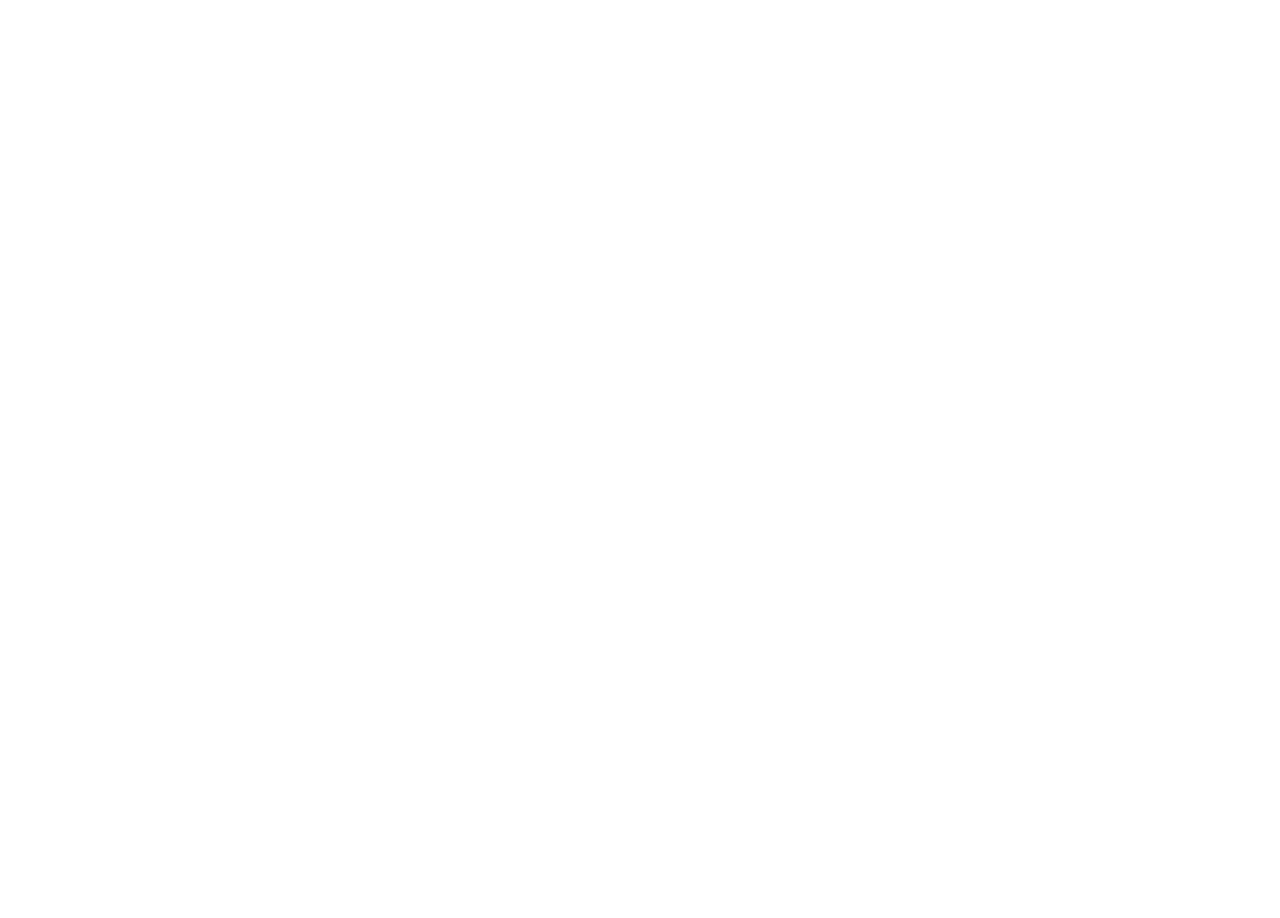
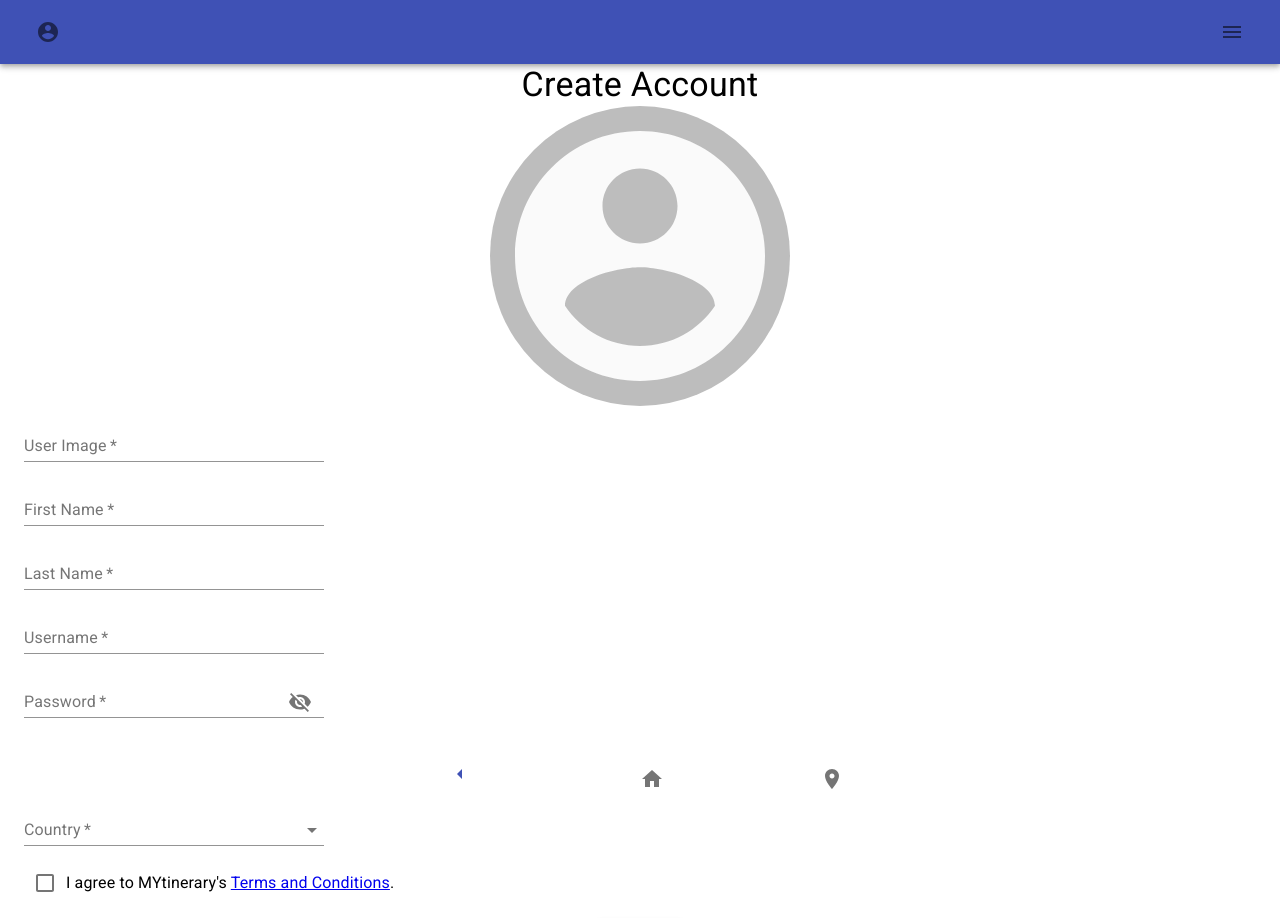
Before and after one commit to UliKuch/Ubiqum_MYtinerary_ReactApp, a React (Create React App) app: page /create-account in a window 1280 px wide. Shown: the top 918 px of the page. Before the commit the page ends 800 px from the top, so only its background shows below. Built offline with nearby package versions, Linux system fonts and the light colour scheme.

Commit message:
Add creat account page

```diff
--- a/src/App.js
+++ b/src/App.js
@@ -4,6 +4,7 @@
 import Landing from './screen/Landing.js';
 import Cities from './screen/Cities.js';
 import City from './screen/City.js';
+import CreateAccount from './screen/CreateAccount'
 
 export default class App extends React.Component {
   render() {
@@ -14,6 +15,7 @@
             <Route exact path='/' component={Landing} />
             <Route exact path='/cities' component={Cities} />
             <Route path='/cities/:city' component={City} />
+            <Route path='/create-account' component={CreateAccount} />
           </Switch>
         </div>
       </BrowserRouter>
--- a/src/component/Navbar.js
+++ b/src/component/Navbar.js
@@ -35,9 +35,11 @@
   // for drop down functionality
   const [anchorEl1, setAnchorEl1] = React.useState(null);
   const [anchorEl2, setAnchorEl2] = React.useState(null);
+
   const handleClick = (event, setAnchorEl) => {;
     setAnchorEl(event.currentTarget);
   };
+
   const handleClose = (setAnchorEl) => {
     setAnchorEl(null);
   };
@@ -70,10 +72,18 @@
               open={Boolean(anchorEl1)}
               onClose={() => handleClose(setAnchorEl1)}
             >
-              <MenuItem onClick={() => handleClose(setAnchorEl1)}>
+              <MenuItem
+                component={Link}
+                to="/create-account"
+                selected={selectedMenuItem === "CreateAccount"}
+                onClick={() => handleClose(setAnchorEl1)}
+              >
                 Create Account
               </MenuItem>
-              <MenuItem onClick={() => handleClose(setAnchorEl1)}>
+              <MenuItem
+                selected={selectedMenuItem === "LogIn"}
+                onClick={() => handleClose(setAnchorEl1)}
+              >
                 Log In
               </MenuItem>
             </DropDownMenu>
--- /dev/null
+++ b/src/screen/CreateAccount.js
@@ -0,0 +1,283 @@
+import React from 'react';
+import { Link } from 'react-router-dom';
+
+import Navbar from '../component/Navbar'
+import Footer from '../component/Footer'
+
+// redux
+// import { connect } from "react-redux";
+import {  } from "../store/actions/cityActions";
+
+// Material-UI
+import {
+  Avatar,
+  Button,
+  Grid,
+  Typography,
+  TextField,
+  MenuItem,
+  InputLabel,
+  Input,
+  IconButton,
+  InputAdornment,
+  FormControl,
+  FormControlLabel,
+  Checkbox
+} from '@material-ui/core';
+import { makeStyles } from '@material-ui/core/styles';
+import {
+  Visibility,
+  VisibilityOff,
+  AccountCircle
+} from '@material-ui/icons';
+
+const countries = [
+  {
+    value: "France",
+    label: "France"
+  },
+  {
+    value: "Germany",
+    label: "Germany"
+  },
+  {
+    value: "Netherlands",
+    label: "Netherlands"
+  },
+  {
+    value: "Ireland",
+    label: "Ireland"
+  },
+  {
+    value: "Spain",
+    label: "Spain"
+  },
+  {
+    value: "United Kingdom",
+    label: "United Kingdom"
+  },
+  {
+    value: "United States",
+    label: "United States"
+  },
+  {
+    value: "Other",
+    label: "Other"
+  }
+]
+
+const useStyles = makeStyles(theme => ({
+  textField: {
+    margin: theme.spacing(1),
+    marginLeft: theme.spacing(3),
+    marginRight: theme.spacing(3),
+    maxWidth: 300
+  },
+  formContainer: {
+    display: "flex",
+    flexDirection: "column"
+  },
+  checkbox: {
+    margin: theme.spacing(1),
+    marginLeft: theme.spacing(3),
+    marginRight: theme.spacing(3),
+  },
+  avatar: {
+    width: 300,
+    height: 300,
+    alignSelf: "center"
+  },
+  submitButton: {
+    margin: theme.spacing(1),
+    alignSelf: "center"
+  }
+}));
+
+function CreateAccountForm() {
+  const classes = useStyles();
+
+  const [values, setValues] = React.useState({
+    country: "",
+    showPassword: false,
+    checked: false
+  });
+
+  const handleChangeTextField = name => event => {
+    setValues({ ...values, [name]: event.target.value });
+  };
+
+  const handleChangeCountry = name => event => {
+    setValues({ ...values, [name]: event.target.value });
+  };
+
+  const handleChangeCheckbox = name => event => {
+    setValues({ ...values, [name]: event.target.checked });
+  };
+
+  const handleClickShowPassword = () => {
+    setValues({ ...values, showPassword: !values.showPassword });
+  };
+
+  const handleMouseDownPassword = event => {
+    event.preventDefault();
+  };
+
+  const handleSubmit = event => {
+    console.log(values);
+    event.preventDefault();
+  }
+
+  return (
+    <form
+      className={classes.formContainer}
+      onSubmit={handleSubmit}
+    >
+      <Avatar className={classes.avatar}>
+        <AccountCircle style={{ fontSize: 300 }}/>
+      </Avatar>
+
+      <TextField
+        required
+        id="UserImage"
+        label="User Image"
+        placeholder="Enter URL to User Image"
+        className={classes.textField}
+        value={values.userImage}
+        onChange={handleChangeTextField("userImage")}
+      />
+
+      <TextField
+        required
+        id="FirstName"
+        label="First Name"
+        placeholder="Enter First Name"
+        className={classes.textField}
+        value={values.firstName}
+        onChange={handleChangeTextField("firstName")}
+      />
+
+      <TextField
+        required
+        id="LastName"
+        label="Last Name"
+        placeholder="Enter Last Name"
+        className={classes.textField}
+        value={values.lastName}
+        onChange={handleChangeTextField("lastName")}
+      />
+
+      <TextField
+        required
+        id="Username"
+        label="Username"
+        placeholder="Enter Username"
+        className={classes.textField}
+        value={values.username}
+        onChange={handleChangeTextField("username")}
+      />
+
+      <FormControl
+        required
+        id="Password"
+        className={classes.textField}
+        placeholder="Enter Password"
+      >
+        <InputLabel htmlFor="adornment-password">Password</InputLabel>
+        <Input
+          id="adornment-password"
+          type={values.showPassword ? "text" : "password"}
+          value={values.password}
+          onChange={handleChangeTextField("password")}
+          endAdornment={
+            <InputAdornment position="end">
+              <IconButton
+                aria-label="toggle password visibility"
+                onClick={handleClickShowPassword}
+                onMouseDown={handleMouseDownPassword}
+              >
+                {values.showPassword ? <Visibility /> : <VisibilityOff />}
+              </IconButton>
+            </InputAdornment>
+          }
+        />
+      </FormControl>
+
+      <TextField
+        required
+        id="Email"
+        label="E-Mail"
+        placeholder="Enter E-Mail"
+        className={classes.textField}
+        value={values.email}
+        onChange={handleChangeTextField("email")}
+      />
+
+      <TextField
+        required
+        select
+        id="Country"
+        label="Country"
+        placeholder="Choose Country"
+        className={classes.textField}
+        value={values.country}
+        onChange={handleChangeCountry("country")}
+
+      >
+        {countries.map(option => (
+          <MenuItem
+            key={option.value}
+            value={option.value}
+          >
+            {option.label}
+          </MenuItem>
+        ))}
+      </TextField>
+
+      <FormControlLabel
+        className={classes.checkbox}
+        control={
+          <Checkbox
+            required
+            checked={values.checked}
+            onChange={handleChangeCheckbox("checked")}
+            value="checked"
+          />
+        }
+        label={<label>I agree to MYtinerary's {<Link to="#">
+            Terms and Conditions</Link>}.</label>}
+      />
+
+      <Button
+        variant="contained"
+        color="secondary"
+        className={classes.submitButton}
+        type="submit"
+      >
+        Submit
+      </Button>
+
+    </form>
+  )
+}
+
+
+class CreateAccount extends React.Component {
+
+  render() {
+
+    return (
+      <div>
+        <Navbar
+          selectedMenuItem="CreateAccount"
+        />
+        <Grid container direction="column">
+          <Typography variant="h4">Create Account</Typography>
+          <CreateAccountForm />
+        </Grid>
+        <Footer />
+      </div>
+    )
+  }
+}
+
+export default CreateAccount
```
